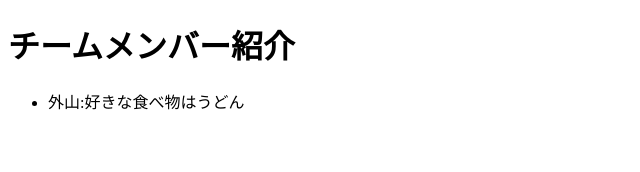
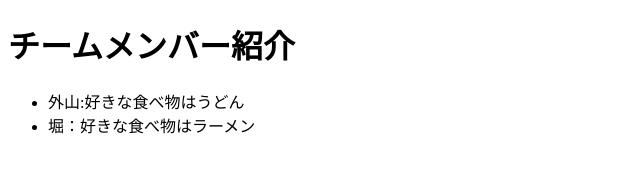
Before and after one commit to ikdmst1015/ikeda, a plain HTML site: page index.html in a window 1280 px wide. Shown: the whole page, without its empty margins (0-640 px from the left). Drawn offline with Linux system fonts and the light colour scheme.

Commit message:
Update index.html

```diff
--- a/index.html
+++ b/index.html
@@ -9,7 +9,7 @@
 <h1>チームメンバー紹介</h1>
 <ul>
 <li>外山:好きな食べ物はうどん</li>
-
+<li>堀：好きな食べ物はラーメン</li>
 </ul>
 </body>
 </html>
```
